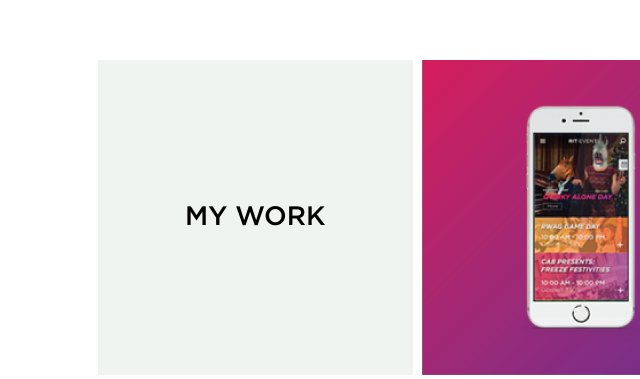
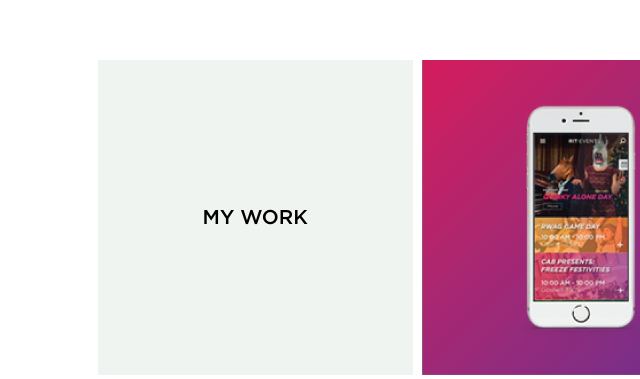
Before and after one commit to frenchie4111/reneeiscool, a plain HTML site: page site.html in a window 1280 px wide. Shown: the part 402-781 px from the top of the page, 61-701 px from the left. Drawn offline with nearby package versions, Linux system fonts and the light colour scheme.

Commit message:
Changed my work box font size to 20px

```diff
--- a/css/main.css
+++ b/css/main.css
@@ -150,7 +150,7 @@ a:link, a:visited {
 }
 
 #work_header {
-    font-size: 20pt;
+    font-size: 20px;
     text-transform: uppercase;
 }
 
```
